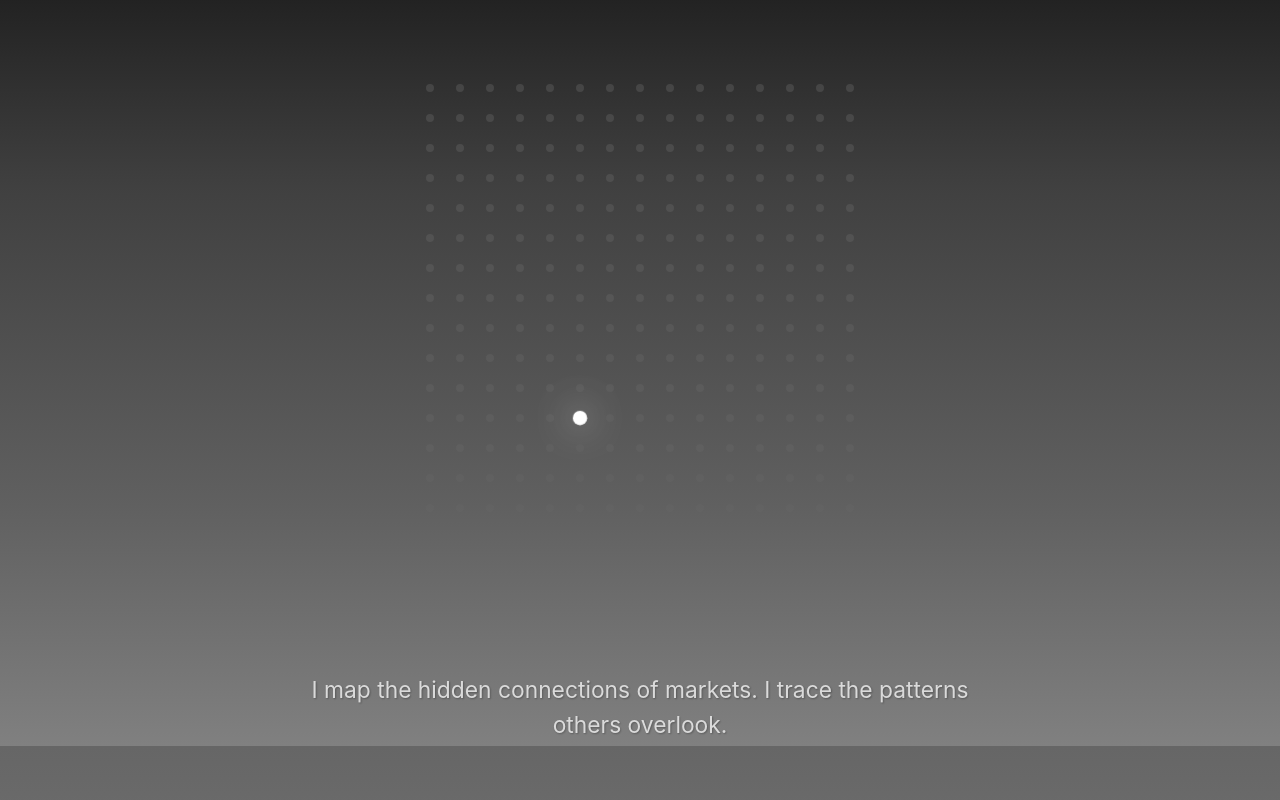
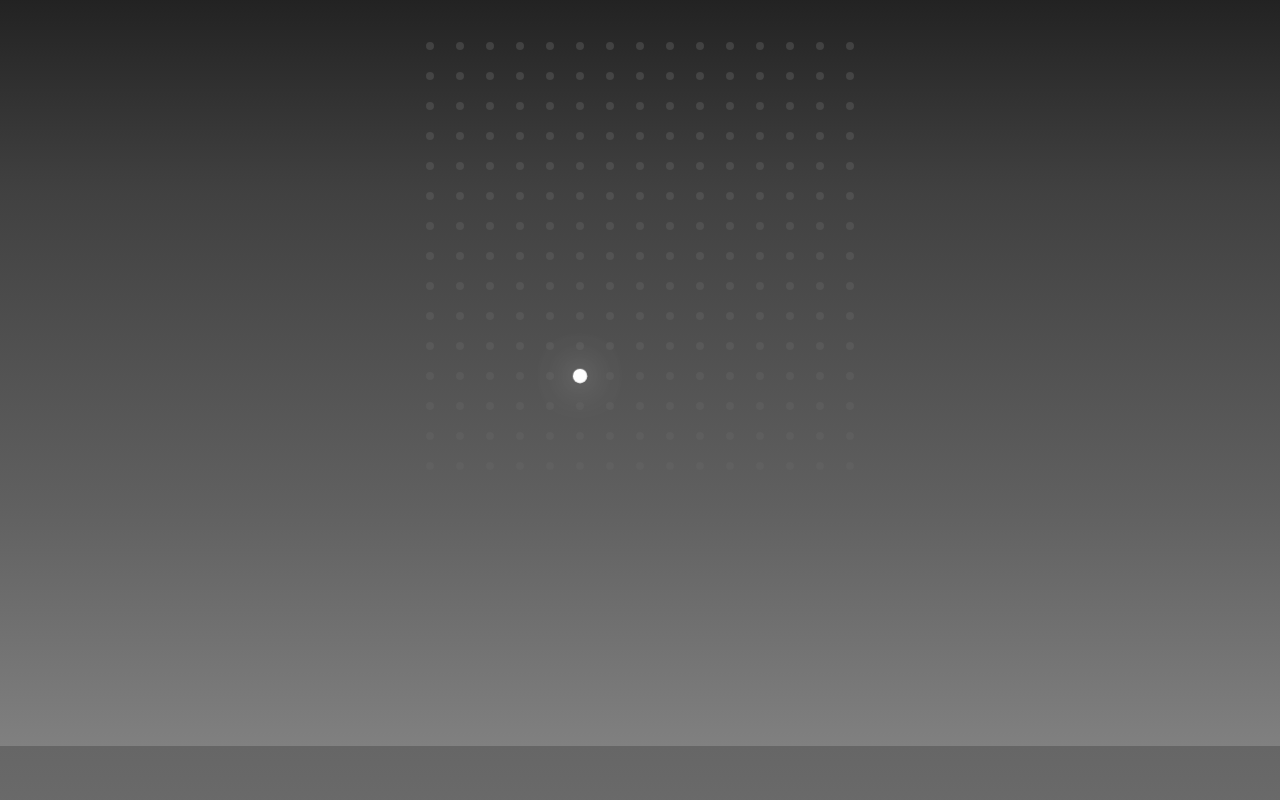
Before and after one commit to divyansh-1009/Landing-Page, a React (Vite) app: page / in a window 1280 px wide. Shown: the part 1654-2454 px from the top of the page. Built offline with nearby package versions, Linux system fonts and the light colour scheme.

Commit message:
text section 3

```diff
--- a/src/App.css
+++ b/src/App.css
@@ -279,6 +279,7 @@
   display: flex;
   align-items: center;
   justify-content: center;
+  padding-bottom: 180px; /* Increased padding to accommodate larger text box */
 }
 
 .dots-grid {
@@ -434,20 +435,34 @@
   pointer-events: none;
 }
 .section-3-caption {
-  margin-top: 24px;
-  max-width: 720px;
+  position: absolute;
+  bottom: 150px; /* Position well above the bottom of the section */
+  left: 50%;
+  transform: translateX(-50%);
+  max-width: 900px;
+  width: 90%;
   text-align: center;
-  color: #e5e5e5;
-  line-height: 1.5;
-  font-size: 1.25rem;
-  opacity: 0;
-  transform: translateY(30px) scale(0.95);
-  transition: opacity 0.5s ease, transform 0.5s ease;
+  color: #ffffff; /* Pure white for maximum contrast */
+  line-height: 1.6;
+  font-size: 1.5rem;
+  font-weight: 600;
+  opacity: 0; /* Start hidden, let classes control visibility */
+  text-shadow: 2px 2px 12px rgba(0, 0, 0, 0.8); /* Stronger shadow for better readability */
+  letter-spacing: 0.8px;
+  z-index: 15;
+  padding: 20px 30px;
+  border-radius: 12px;
+  transition: opacity 0.8s ease, transform 0.8s ease; /* Add smooth transitions */
 }
 
 .section-caption-visible {
-  opacity: 1;
-  transform: translateY(0) scale(1);
+  opacity: 1 !important; /* Force visibility with !important to override any inline styles */
+  transform: translateX(-50%) scale(1);
+}
+
+.section-caption-hidden {
+  opacity: 0 !important; /* Force hiding with !important */
+  transform: translateX(-50%) scale(0.9);
 }
 
 .section-4-caption {
@@ -488,16 +503,6 @@
       0 0 100px rgba(59, 130, 246, 0.85),
       0 0 150px rgba(59, 130, 246, 0.65);
   }
-}
-
-.section-3-caption {
-  margin-top: 24px;
-  max-width: 720px;
-  text-align: center;
-  color: #e5e5e5;
-  opacity: 0.9;
-  line-height: 1.5;
-  font-size: 1.25rem;
 }
 
 /* Section 5 - Gravitational Convergence Styles */
@@ -827,6 +832,18 @@
     height: 12px;
   }
 
+  .section-3-caption {
+    bottom: -80px;
+    font-size: 1.2rem;
+    padding: 15px 20px;
+    line-height: 1.5;
+    max-width: 95%;
+  }
+
+  .dots-grid-container {
+    padding-bottom: 140px;
+  }
+
   .form-input {
     width: 200px;
     font-size: 0.9rem;
--- a/src/App.tsx
+++ b/src/App.tsx
@@ -33,7 +33,8 @@ function App() {
   // Merged section states
   const [dots, setDots] = useState<Dot[]>([])
   const [fullPath, setFullPath] = useState<number[]>([])
-  const [connectedDots, setConnectedDots] = useState<number[]>([])
+    const [connectedDots, setConnectedDots] = useState<{ row: number; col: number }[]>([])
+  const [currentProgress, setCurrentProgress] = useState<number>(0)
   const [highlightedDot, setHighlightedDot] = useState<{ row: number, col: number } | null>(null)
   const [smallDots, setSmallDots] = useState<Array<{ id: number, angle: number, color: string, absorbed: boolean }>>([])
 
@@ -179,6 +180,9 @@ function App() {
     const handleScrollJackingAnimations = (progress: number) => {
       const state = animationStateRef.current
 
+      // Update current progress state
+      setCurrentProgress(progress)
+
       // Helper function to calculate progress within a range
       const getProgressInRange = (prog: number, start: number, end: number) => {
         if (prog < start) return 0
@@ -234,10 +238,8 @@ function App() {
           dotsGridRef.current.style.opacity = `${1 - centerProgress}`
         }
 
-        const captionEl = document.querySelector('.section-3-caption') as HTMLElement
-        if (captionEl) {
-          captionEl.style.opacity = `${1 - centerProgress}`
-        }
+        // Don't override the section-3-caption opacity with inline styles
+        // Let the CSS classes handle the visibility based on connectedDots length
       }
 
       // Step 4: Enlarge dot and show new text (0.5 - 0.65) - BIDIRECTIONAL
@@ -572,8 +574,8 @@ function App() {
           </div>
         </div>
 
-        {/* Step 1-2 Text */}
-        <div className="section-3-caption">
+        {/* Step 1-2 Text - Positioned below the grid */}
+        <div className={`section-3-caption ${connectedDots.length > 0 && currentProgress < 0.72 ? 'section-caption-visible' : 'section-caption-hidden'}`}>
           <p>I map the hidden connections of markets. I trace the patterns others overlook.</p>
         </div>
 
```
